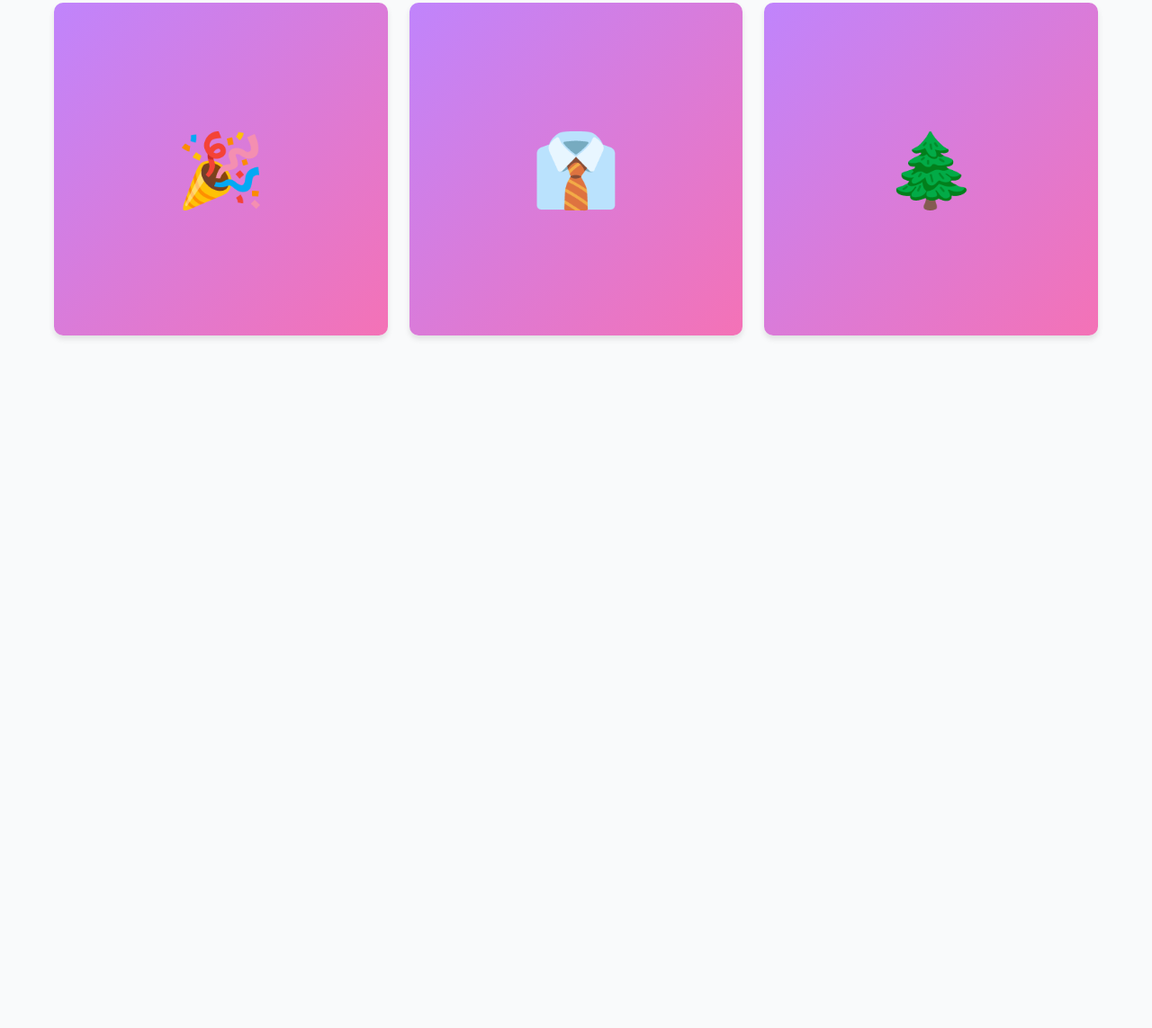
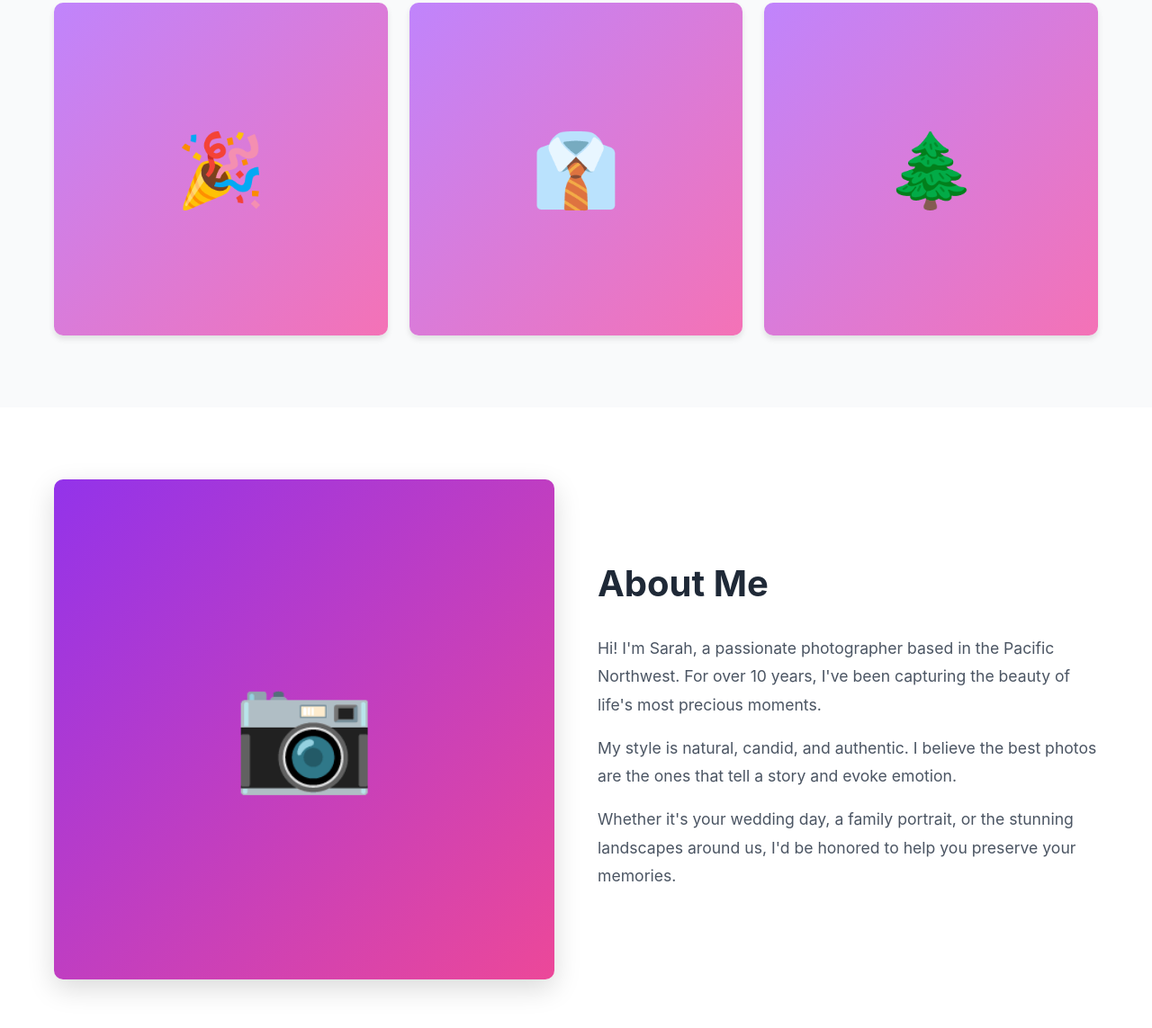
Before and after one commit to JakobCoding/Photography-Portfolio, a plain HTML site: page index.html in a window 1280 px wide. Shown: the part 1601-2744 px from the top of the page at 90% size. Before the commit the page ends 2054 px from the top, so only its background shows below. Drawn offline with Linux system fonts and the light colour scheme.

Commit message:
About me section added

```diff
--- a/index.html
+++ b/index.html
@@ -500,6 +500,20 @@
         </div>
     </section>
 
+    <!-- about Section -->
+     <section id="about" class="about">
+        <div class="container">
+            <div class="about-content">
+                <div class="about-image">📷</div>
+                <div class="about-text">
+                    <h2>About Me</h2>
+                    <p>Hi! I'm Sarah, a passionate photographer based in the Pacific Northwest. For over 10 years, I've been capturing the beauty of life's most precious moments.</p>
+                    <p>My style is natural, candid, and authentic. I believe the best photos are the ones that tell a story and evoke emotion.</p>
+                    <p>Whether it's your wedding day, a family portrait, or the stunning landscapes around us, I'd be honored to help you preserve your memories.</p>
+                </div>
+            </div>
+        </div>
+    </section>
 
 </body>
 </html>
```
